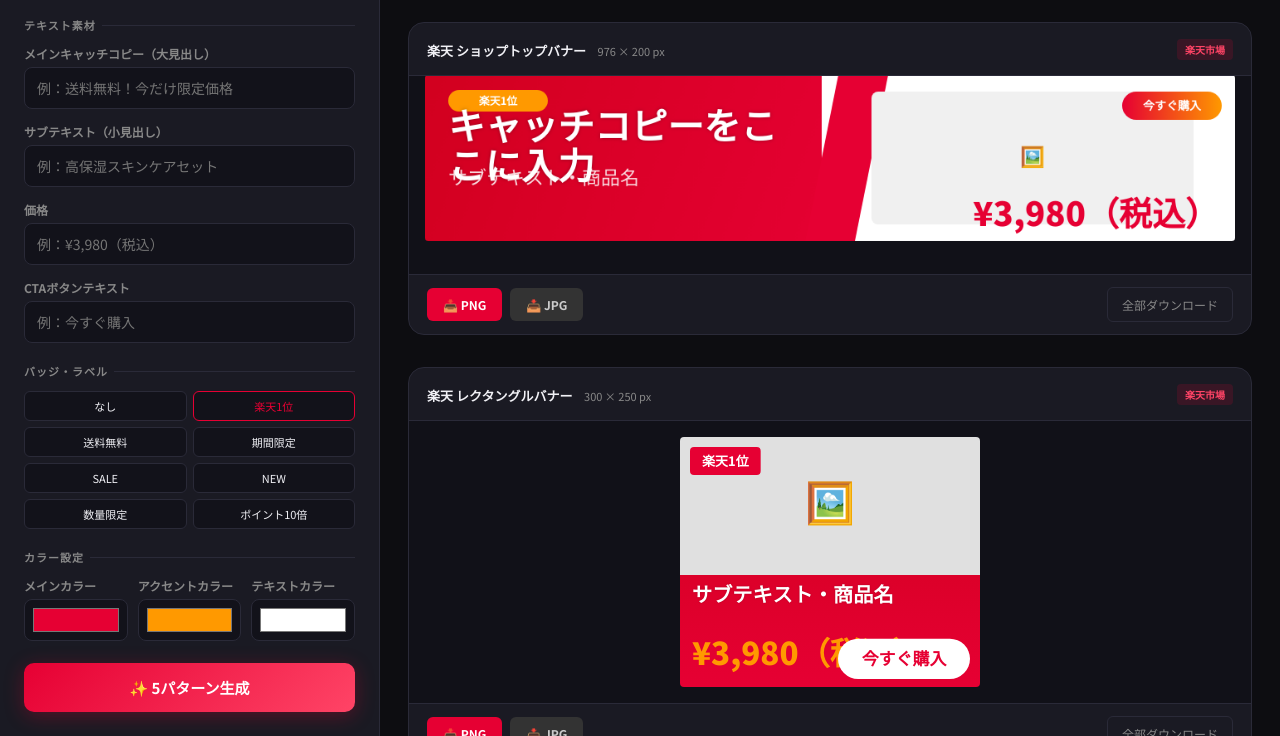
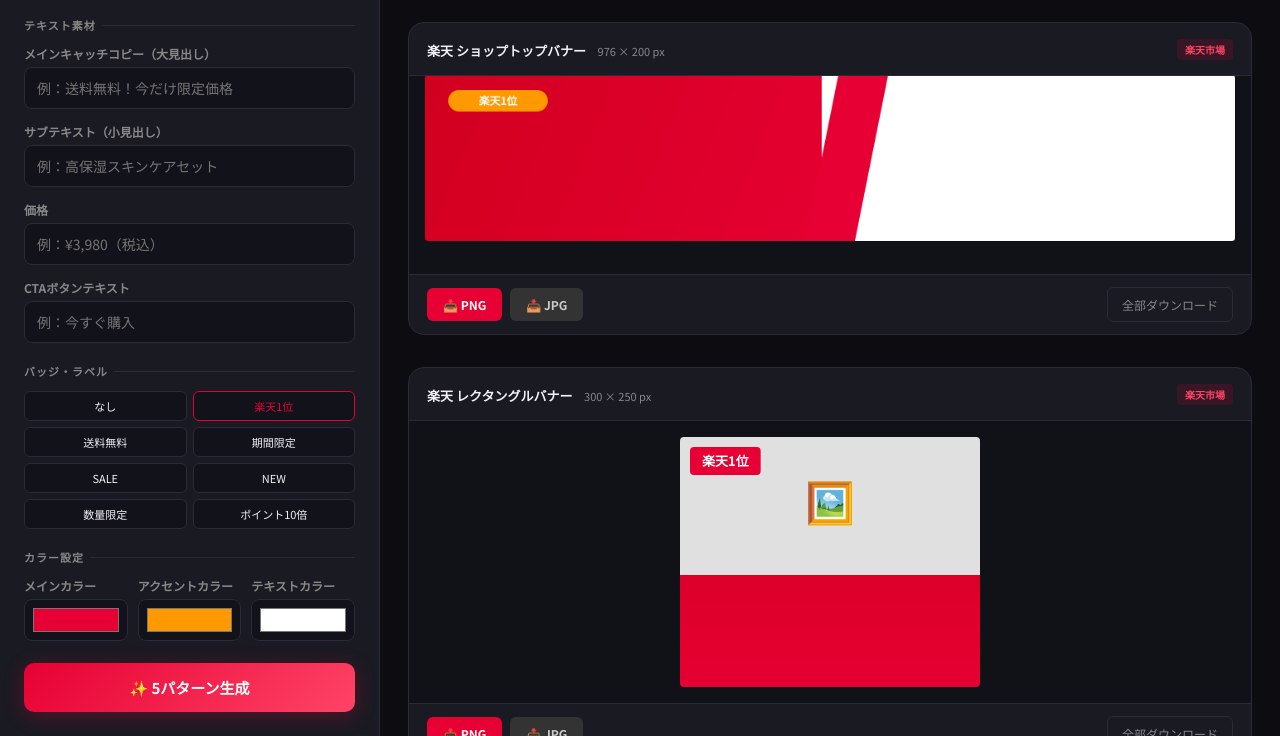
Before and after one commit to aaha2134/banner-maker, a website: page public/index.html in a window 1280 px wide. Both pictures are taken after a click on the button "✨ 5パターン生成". Shown: the part 90-826 px from the top of the page. Drawn offline with Linux system fonts and the light colour scheme.

Commit message:
make all inputs optional - skip empty fields in canvas rendering

```diff
--- a/public/index.html
+++ b/public/index.html
@@ -281,10 +281,10 @@ async function generateAll() {
   await document.fonts.ready;
 
   const state = {
-    title:   document.getElementById('title').value   || 'キャッチコピーをここに入力',
-    subtitle:document.getElementById('subtitle').value|| 'サブテキスト・商品名',
-    price:   document.getElementById('price').value   || '¥3,980（税込）',
-    cta:     document.getElementById('cta').value     || '今すぐ購入',
+    title:   document.getElementById('title').value.trim(),
+    subtitle:document.getElementById('subtitle').value.trim(),
+    price:   document.getElementById('price').value.trim(),
+    cta:     document.getElementById('cta').value.trim(),
     badge:   selectedBadge,
     c1:      document.getElementById('colorMain').value,
     c2:      document.getElementById('colorAccent').value,
@@ -493,35 +493,38 @@ function drawRakutenTop(ctx, W, H, s) {
   }
 
   // タイトル
+  const titleY = s.badge ? 78 : 66;
+  if (s.title) {
     ctx.font = `900 ${H*0.22}px "Noto Sans JP",sans-serif`;
     ctx.fillStyle = s.ct; ctx.textAlign='left'; ctx.textBaseline='alphabetic';
     ctx.shadowColor='rgba(0,0,0,.3)'; ctx.shadowBlur=4;
-  const titleY = s.badge ? 78 : 66;
     fillWrapped(ctx, s.title, pad, titleY, split-pad*2-30, H*0.24, 2);
     ctx.shadowBlur=0;
+  }
 
   // サブタイトル
+  if (s.subtitle) {
     ctx.font = `400 ${H*0.115}px "Noto Sans JP",sans-serif`;
     ctx.fillStyle = rgba(s.ct, .85);
     fillWrapped(ctx, s.subtitle, pad, titleY+H*0.27, split-pad*2-30, H*0.14, 1);
+  }
 
   // 右：商品画像
   const imgX = split+30, imgW = W-split-80;
   if (s.img) {
     drawContain(ctx, s.img, imgX, 10, imgW, H-20);
-  } else {
-    ctx.fillStyle = '#f0f0f0'; roundRect(ctx, imgX, 20, imgW, H-40, 8); ctx.fill();
-    ctx.fillStyle = '#bbb'; ctx.font='24px sans-serif'; ctx.textAlign='center'; ctx.textBaseline='middle';
-    ctx.fillText('🖼️', imgX+imgW/2, H/2);
   }
 
   // 右下：価格
+  if (s.price) {
     ctx.textAlign='right'; ctx.textBaseline='alphabetic';
     ctx.font=`900 ${H*0.2}px "Noto Sans JP",sans-serif`;
     ctx.fillStyle=s.c1;
     ctx.fillText(s.price, W-20, H-18);
+  }
 
   // CTAボタン
+  if (s.cta) {
     const bw=120,bh=34;
     roundRect(ctx, W-bw-16, H*0.1, bw, bh, bh/2);
     const gb = ctx.createLinearGradient(W-bw-16,0,W-16,0);
@@ -530,6 +533,7 @@ function drawRakutenTop(ctx, W, H, s) {
     ctx.font=`bold 14px "Noto Sans JP",sans-serif`;
     ctx.fillStyle='#fff'; ctx.textAlign='center'; ctx.textBaseline='middle';
     ctx.fillText(s.cta, W-bw/2-16, H*0.1+bh/2);
+  }
 
   // ロゴ
   if (s.logo) { ctx.globalAlpha=.9; drawContain(ctx,s.logo,pad,H-44,90,34); ctx.globalAlpha=1; }
@@ -572,28 +576,35 @@ function drawRakutenRect(ctx, W, H, s) {
   ctx.fillStyle=gB; ctx.fillRect(0, imgH, W, stripH);
 
   // 商品名
+  const nameText = s.subtitle || s.title;
+  if (nameText) {
     ctx.textAlign='left'; ctx.textBaseline='alphabetic';
     ctx.font=`bold ${stripH*0.18}px "Noto Sans JP",sans-serif`;
     ctx.fillStyle='#fff'; ctx.shadowColor='rgba(0,0,0,.2)'; ctx.shadowBlur=2;
-  fillWrapped(ctx, s.subtitle||s.title, 12, imgH+stripH*0.24, W-24, stripH*0.22, 2);
+    fillWrapped(ctx, nameText, 12, imgH+stripH*0.24, W-24, stripH*0.22, 2);
     ctx.shadowBlur=0;
+  }
 
   // 価格
+  if (s.price) {
     ctx.font=`900 ${stripH*0.28}px "Noto Sans JP",sans-serif`;
     ctx.fillStyle=s.c2||'#ffd700';
-  ctx.textAlign='left';
+    ctx.textAlign='left'; ctx.textBaseline='alphabetic';
     ctx.fillText(s.price, 12, H-stripH*0.2);
+  }
 
   // CTAボタン
+  if (s.cta) {
     const bw=W*0.44, bh=stripH*0.36;
     roundRect(ctx, W-bw-10, H-bh-8, bw, bh, bh/2);
     ctx.fillStyle='#fff'; ctx.fill();
     ctx.font=`bold ${bh*0.42}px "Noto Sans JP",sans-serif`;
     ctx.fillStyle=s.c1; ctx.textAlign='center'; ctx.textBaseline='middle';
     ctx.fillText(s.cta, W-bw/2-10, H-bh/2-8);
+  }
 
   // ロゴ
-  if (s.logo) { ctx.globalAlpha=.8; drawContain(ctx,s.logo,imgX=6,H-36,80,28); ctx.globalAlpha=1; }
+  if (s.logo) { ctx.globalAlpha=.8; drawContain(ctx,s.logo,6,H-36,80,28); ctx.globalAlpha=1; }
 }
 
 // ──────────────────────────────────────────────
@@ -627,21 +638,27 @@ function drawMetaFeed(ctx, W, H, s) {
 
   // メインタイトル
   const titleSize = Math.min(64, H*0.11);
+  const titleY = s.badge ? 140 : 110;
+  let titleLines = 0;
+  if (s.title) {
     ctx.font=`900 ${titleSize}px "Noto Sans JP",sans-serif`;
     ctx.fillStyle=darken(s.c1, 30);
     ctx.textAlign='left'; ctx.textBaseline='alphabetic';
     ctx.shadowColor='rgba(0,0,0,.08)'; ctx.shadowBlur=3;
-  const titleY = s.badge ? 140 : 110;
-  const titleLines = fillWrapped(ctx, s.title, pad, titleY, textW-pad*1.5, titleSize*1.3, 2);
+    titleLines = fillWrapped(ctx, s.title, pad, titleY, textW-pad*1.5, titleSize*1.3, 2);
     ctx.shadowBlur=0;
+  }
 
   // サブテキスト
+  if (s.subtitle) {
     ctx.font=`400 ${H*0.043}px "Noto Sans JP",sans-serif`;
-  ctx.fillStyle='#555';
+    ctx.fillStyle='#555'; ctx.textAlign='left'; ctx.textBaseline='alphabetic';
     const subY = titleY + titleLines*(titleSize*1.3) + 20;
     fillWrapped(ctx, s.subtitle, pad, subY, textW-pad*1.5, H*0.052, 2);
+  }
 
   // 価格ボックス
+  if (s.price) {
     const priceBoxY = H-160;
     roundRect(ctx, pad, priceBoxY, textW-pad*1.5, 72, 10);
     ctx.fillStyle=rgba(s.c1,.07); ctx.fill();
@@ -649,8 +666,10 @@ function drawMetaFeed(ctx, W, H, s) {
     ctx.font=`900 ${H*0.085}px "Noto Sans JP",sans-serif`;
     ctx.fillStyle=s.c1; ctx.textAlign='left'; ctx.textBaseline='middle';
     ctx.fillText(s.price, pad+16, priceBoxY+36);
+  }
 
   // CTAボタン
+  if (s.cta) {
     const bh=58, bw=textW-pad*1.5;
     roundRect(ctx, pad, H-80, bw, bh, bh/2);
     const gb=ctx.createLinearGradient(pad,0,pad+bw,0);
@@ -659,6 +678,7 @@ function drawMetaFeed(ctx, W, H, s) {
     ctx.font=`bold ${H*0.052}px "Noto Sans JP",sans-serif`;
     ctx.fillStyle='#fff'; ctx.textAlign='center'; ctx.textBaseline='middle';
     ctx.fillText(s.cta, pad+bw/2, H-80+bh/2);
+  }
 
   // 右：商品画像
   ctx.fillStyle='#f2f2f2'; ctx.fillRect(textW, 0, imgW, H);
@@ -726,25 +746,31 @@ function drawMetaSquare(ctx, W, H, s) {
 
   // タイトル
   const bh2 = s.badge ? 50 : 0;
+  if (s.title) {
     ctx.font=`900 ${remH*0.22}px "Noto Sans JP",sans-serif`;
     ctx.fillStyle='#fff'; ctx.textAlign='center'; ctx.textBaseline='alphabetic';
     ctx.shadowColor='rgba(0,0,0,.5)'; ctx.shadowBlur=8;
     fillWrapped(ctx, s.title, W/2, textY+bh2+remH*0.24, W*0.85, remH*0.26, 2);
     ctx.shadowBlur=0;
+  }
 
   // 価格
+  if (s.price) {
     ctx.font=`900 ${remH*0.28}px "Noto Sans JP",sans-serif`;
     ctx.fillStyle=s.c2||'#ffd700';
     ctx.textAlign='center'; ctx.textBaseline='alphabetic';
     ctx.fillText(s.price, W/2, H-remH*0.08-10);
+  }
 
   // CTAボタン
+  if (s.cta) {
     const bw3=W*0.6, bh3=remH*0.22;
     roundRect(ctx, (W-bw3)/2, H-bh3-16, bw3, bh3, bh3/2);
     ctx.fillStyle='#fff'; ctx.fill();
     ctx.font=`bold ${bh3*0.44}px "Noto Sans JP",sans-serif`;
     ctx.fillStyle=s.c1; ctx.textAlign='center'; ctx.textBaseline='middle';
     ctx.fillText(s.cta, W/2, H-bh3/2-16);
+  }
 
   // ロゴ
   if (s.logo) { ctx.globalAlpha=.7; drawContain(ctx,s.logo,20,20,120,44); ctx.globalAlpha=1; }
@@ -797,25 +823,33 @@ function drawMetaStories(ctx, W, H, s) {
   ctx.fillStyle=s.c1; ctx.fillRect(pad, textZoneY+20, 80, 5);
 
   // タイトル
+  let storyTitleLines = 0;
+  if (s.title) {
     ctx.font=`900 ${textZoneH*0.115}px "Noto Sans JP",sans-serif`;
     ctx.fillStyle='#fff'; ctx.textAlign='left'; ctx.textBaseline='alphabetic';
     ctx.shadowColor='rgba(0,0,0,.4)'; ctx.shadowBlur=6;
-  const titleLines=fillWrapped(ctx, s.title, pad, textZoneY+80, W-pad*2, textZoneH*0.135, 3);
+    storyTitleLines = fillWrapped(ctx, s.title, pad, textZoneY+80, W-pad*2, textZoneH*0.135, 3);
     ctx.shadowBlur=0;
+  }
 
   // サブテキスト
+  if (s.subtitle) {
     ctx.font=`400 ${textZoneH*0.065}px "Noto Sans JP",sans-serif`;
-  ctx.fillStyle=rgba('#ffffff',.75);
-  const subY=textZoneY+80+titleLines*(textZoneH*0.135)+20;
+    ctx.fillStyle=rgba('#ffffff',.75); ctx.textAlign='left'; ctx.textBaseline='alphabetic';
+    const subY=textZoneY+80+storyTitleLines*(textZoneH*0.135)+20;
     fillWrapped(ctx, s.subtitle, pad, subY, W-pad*2, textZoneH*0.08, 2);
+  }
 
   // 価格
+  if (s.price) {
     ctx.font=`900 ${textZoneH*0.14}px "Noto Sans JP",sans-serif`;
     ctx.fillStyle=s.c2||'#ffd700';
     ctx.textAlign='left'; ctx.textBaseline='alphabetic';
     ctx.fillText(s.price, pad, H-180);
+  }
 
   // CTAボタン
+  if (s.cta) {
     const bw=W-pad*2, bh=110;
     roundRect(ctx, pad, H-bh-40, bw, bh, bh/2);
     const gb2=ctx.createLinearGradient(pad,0,pad+bw,0);
@@ -824,15 +858,10 @@ function drawMetaStories(ctx, W, H, s) {
     ctx.font=`bold ${bh*0.42}px "Noto Sans JP",sans-serif`;
     ctx.fillStyle='#fff'; ctx.textAlign='center'; ctx.textBaseline='middle';
     ctx.fillText(s.cta, W/2, H-bh/2-40);
+  }
 
   // ロゴ
   if (s.logo) { ctx.globalAlpha=.8; drawContain(ctx,s.logo, pad, imgH-120, 150, 60); ctx.globalAlpha=1; }
-  else {
-    // ブランド名プレースホルダー
-    ctx.font=`bold 28px "Noto Sans JP",sans-serif`;
-    ctx.fillStyle=rgba('#ffffff',.5); ctx.textAlign='left'; ctx.textBaseline='middle';
-    ctx.fillText('YOUR BRAND', pad, imgH-90);
-  }
 }
 </script>
 </body>
```
Lines whose indentation alone changed are shown as unchanged.
